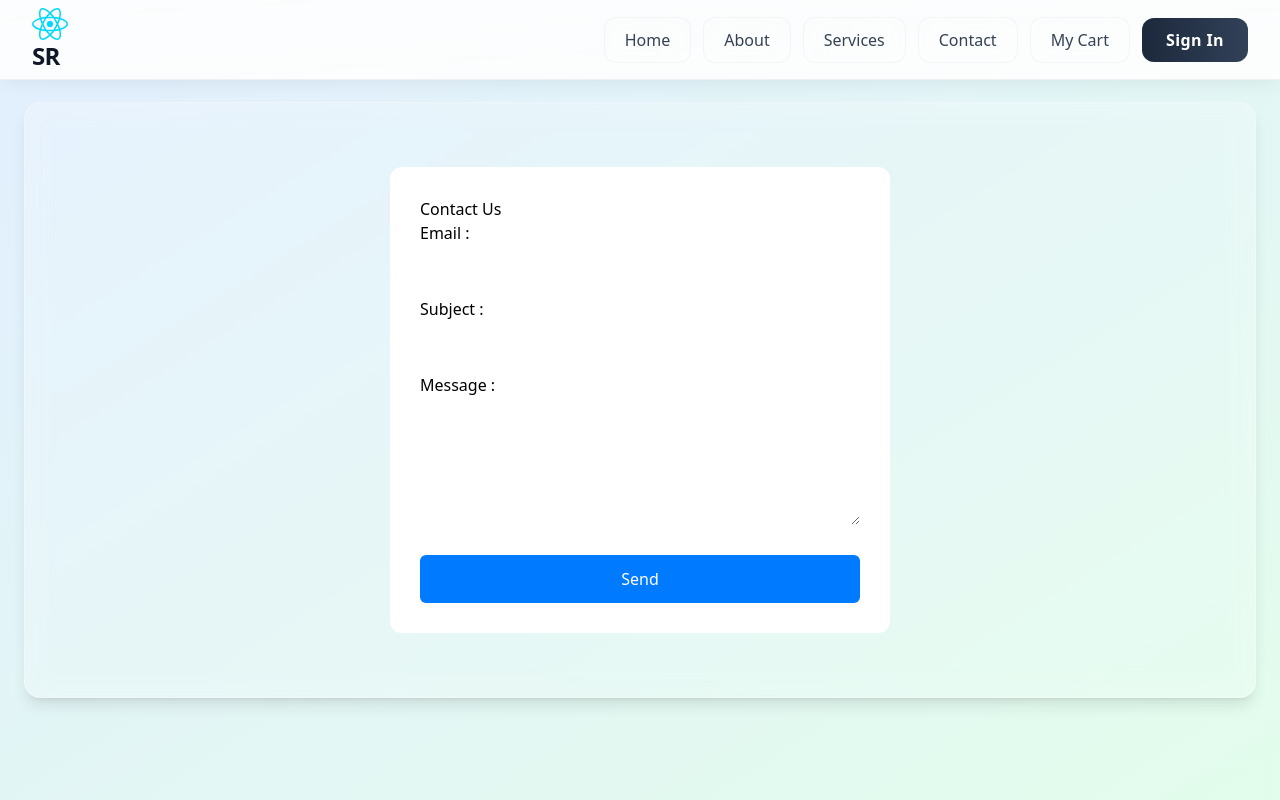
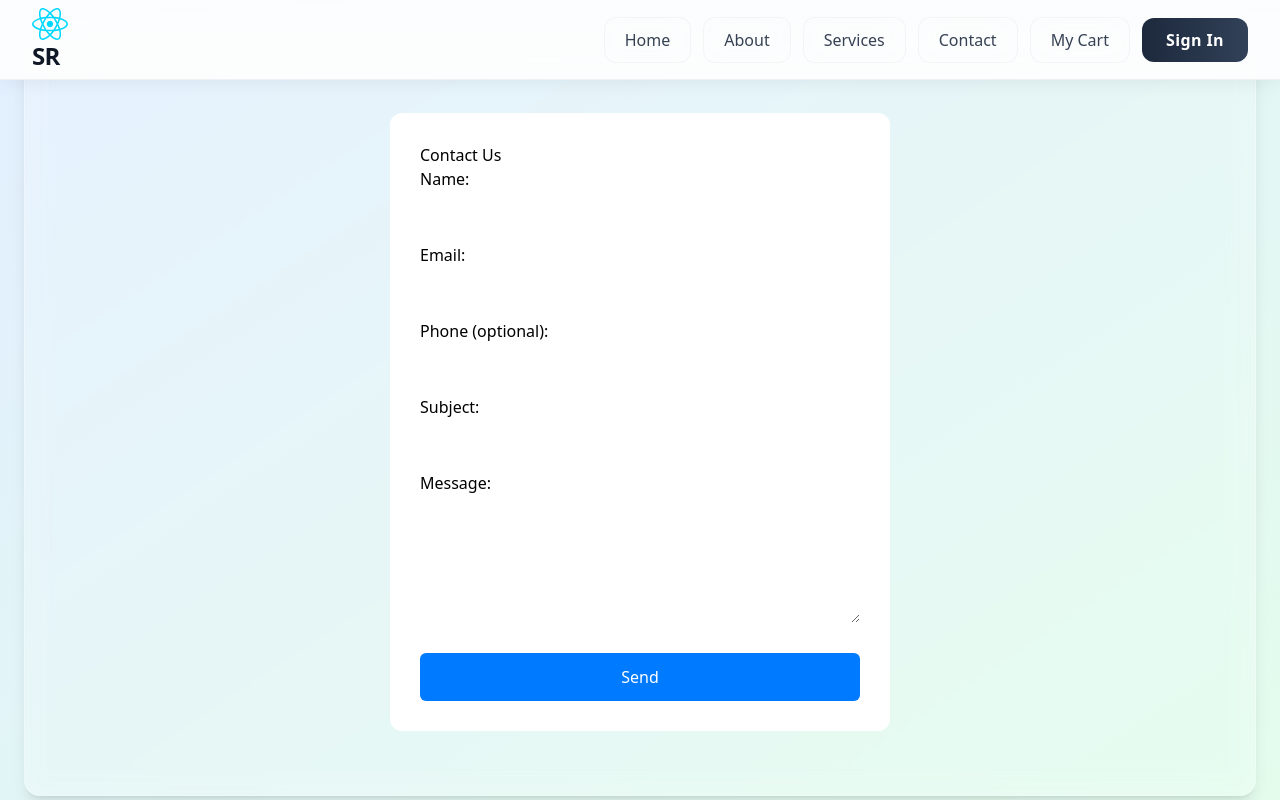
Before and after one commit to Shachiru/tech-store-frontend, a React (Vite) app: page /contact in a window 1280 px wide. Shown: the top 800 px of the page. Built offline with nearby package versions, Linux system fonts and the light colour scheme.

Commit message:
contact functions are worked

```diff
--- a/src/view/pages/Contact/Contact.tsx
+++ b/src/view/pages/Contact/Contact.tsx
@@ -1,68 +1,106 @@
 import './Contact.css';
-import {useForm} from "react-hook-form";
+import { useForm } from "react-hook-form";
+import {backendApi} from "../../../api.ts";
 
-type FormData = {
+export interface Contact {
+    id: number;
+    name: string;
     email: string;
+    phone?: string;
     subject: string;
     message: string;
 }
 
 export function Contact() {
+    const { register, handleSubmit, formState: { errors }, reset } = useForm<Contact>();
 
-    const {register, handleSubmit, formState: {errors}} = useForm<FormData>();
+    const onSubmit = async (data: Contact) => {
+        try {
+            // Generate a unique ID for the contact
+            data.id = Date.now();
 
-    const onSubmit = (data: FormData)=> {
-        console.log('Form data submitted:', data);
-        alert(`Submitted your message: ${data.subject}`);
+            const response = await backendApi.post('/contact/save', data);
+            console.log('Contact saved:', response.data);
+            alert('Message sent successfully!');
+            reset(); // Clear form after successful submission
+        } catch (error) {
+            console.error('Error saving contact:', error);
+            alert('Failed to send message. Please try again.');
         }
+    };
+
     return (
         <div className="form-container">
             <h2>Contact Us</h2>
-            <form className="contact-form" onSubmit={handleSubmit(onSubmit )}>
+            <form className="contact-form" onSubmit={handleSubmit(onSubmit)}>
                 <div className="form-group">
-                    <label>Email : </label>
-                    <input type="email"
+                    <label>Name: </label>
+                    <input
+                        type="text"
+                        {...register('name', {
+                            required: 'Name is required',
+                            minLength: {
+                                value: 2,
+                                message: 'Name must be at least 2 characters'
+                            }
+                        })}
+                    />
+                    {errors.name && <span className="error">{errors.name.message}</span>}
+                </div>
+                <div className="form-group">
+                    <label>Email: </label>
+                    <input
+                        type="email"
                         {...register('email', {
                             required: 'Email is required',
                             pattern: {
                                 value: /^[a-zA-Z0-9._%+-]+@[a-zA-Z0-9.-]+\.[a-zA-Z]{2,}$/,
                                 message: 'Invalid email address'
                             }
-                           })
-                           }
+                        })}
                     />
-                    {errors.email ?
-                        <span className="error">{errors.email.message}</span>
-                        : ''}
+                    {errors.email && <span className="error">{errors.email.message}</span>}
                 </div>
                 <div className="form-group">
-                    <label>Subject : </label>
-                    <input type="text"
+                    <label>Phone (optional): </label>
+                    <input
+                        type="tel"
+                        {...register('phone', {
+                            pattern: {
+                                value: /^\+?[\d\s-]{0,15}$/,
+                                message: 'Invalid phone number'
+                            }
+                        })}
+                    />
+                    {errors.phone && <span className="error">{errors.phone.message}</span>}
+                </div>
+                <div className="form-group">
+                    <label>Subject: </label>
+                    <input
+                        type="text"
                         {...register('subject', {
                             required: 'Subject is required',
                             pattern: {
                                 value: /^.{10,30}$/,
                                 message: 'Subject must be between 10 and 30 characters'
                             }
-                               }
-                           )}
+                        })}
                     />
-                    {errors.subject ?
-                        <span className="error">{errors.subject.message}</span>
-                        : ''}
+                    {errors.subject && <span className="error">{errors.subject.message}</span>}
                 </div>
                 <div className="form-group">
-                    <label>Message : </label>
-                    <textarea rows={5}
-                              {...register(
-                                  'message', {
+                    <label>Message: </label>
+                    <textarea
+                        rows={5}
+                        {...register('message', {
                             required: 'Message is required',
+                            minLength: {
+                                value: 10,
+                                message: 'Message must be at least 10 characters'
                             }
-                              )}
+                        })}
                     />
-                    {errors.message ?
-                        <span className="error">{errors.message.message}</span>
-                        : ''}
+                    {errors.message && <span className="error">{errors.message.message}</span>}
                 </div>
                 <button type="submit" className="submit-btn">Send</button>
             </form>
```
Also changed, not shown: src/model/Contact.ts (added, +8 -0 lines). Lines whose indentation alone changed are shown as unchanged.
